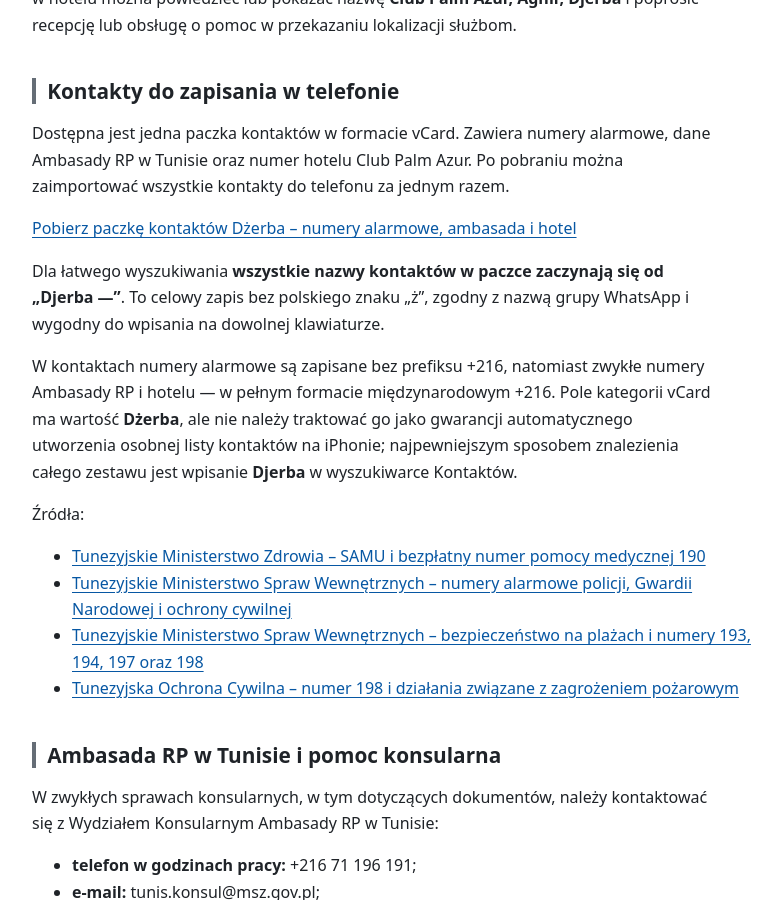
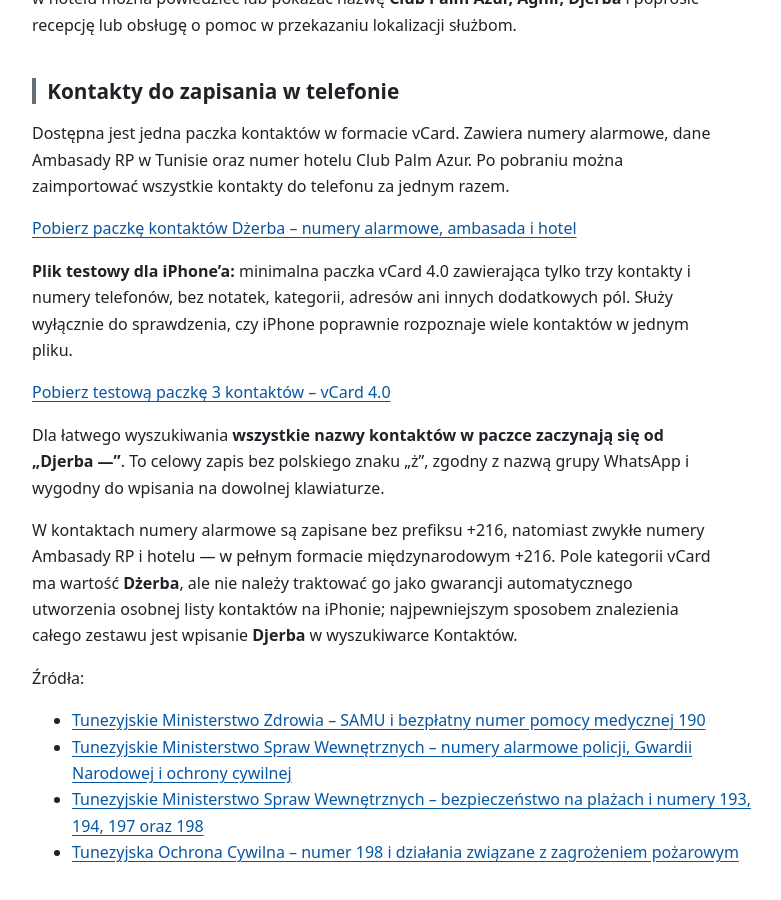
Before and after one commit to rotnicki/djerba-2026, a Jekyll site: the page built from praktyczne.md, in a window 1280 px wide and 900 px high, scrolled down 1723 px. Shown: the whole window, without its empty margins (32-813 px from the left). Built offline with Jekyll 4.4.1, drawn with Linux system fonts in a browser that asks for light colours; our own code applies the rules of GitHub Pages for plain Markdown files.

Commit message:
Dodaj link do testowego pliku vCard 4.0 z trzema kontaktami

```diff
--- a/praktyczne.md
+++ b/praktyczne.md
@@ -34,6 +34,10 @@ Przy zgłoszeniu warto od razu podać możliwie dokładną lokalizację. W przyp
 Dostępna jest jedna paczka kontaktów w formacie vCard. Zawiera numery alarmowe, dane Ambasady RP w Tunisie oraz numer hotelu Club Palm Azur. Po pobraniu można zaimportować wszystkie kontakty do telefonu za jednym razem.
 
 [Pobierz paczkę kontaktów Dżerba – numery alarmowe, ambasada i hotel](assets/dzerba-2026-kontakty.vcf)
+
+**Plik testowy dla iPhone’a:** minimalna paczka vCard 4.0 zawierająca tylko trzy kontakty i numery telefonów, bez notatek, kategorii, adresów ani innych dodatkowych pól. Służy wyłącznie do sprawdzenia, czy iPhone poprawnie rozpoznaje wiele kontaktów w jednym pliku.
+
+[Pobierz testową paczkę 3 kontaktów – vCard 4.0](assets/dzerba-2026-kontakty-test-3.vcf)
 
 Dla łatwego wyszukiwania **wszystkie nazwy kontaktów w paczce zaczynają się od „Djerba —”**. To celowy zapis bez polskiego znaku „ż”, zgodny z nazwą grupy WhatsApp i wygodny do wpisania na dowolnej klawiaturze.
 
```
